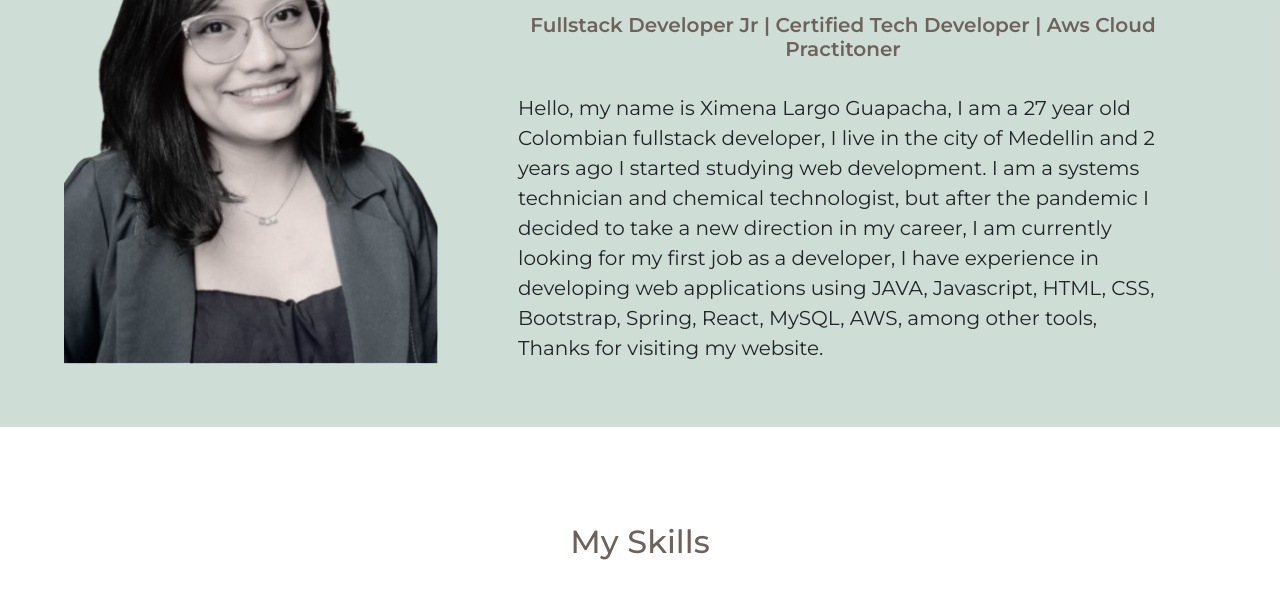
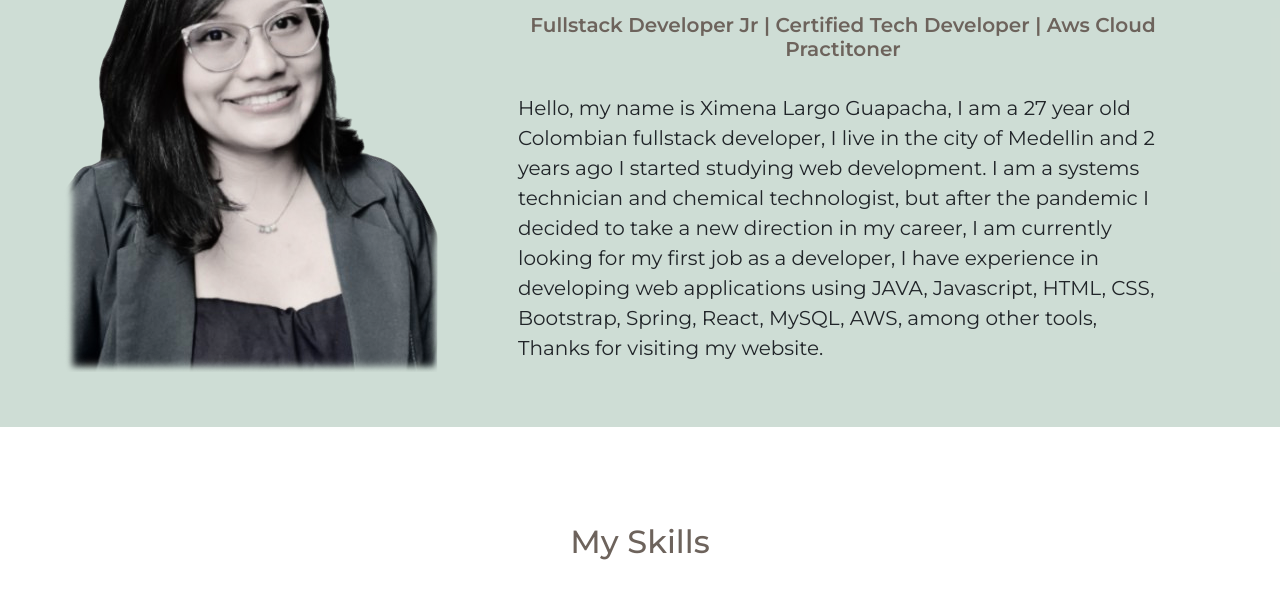
Before and after one commit to XimenaLargo96/portafolio-generation, a plain HTML site: page index.html in a window 1280 px wide. Shown: the part 237-840 px from the top of the page. Drawn offline with nearby package versions, Linux system fonts and the light colour scheme.

Commit message:
change image

```diff
--- a/index.html
+++ b/index.html
@@ -59,7 +59,7 @@
         <section class="about-me banner pb-3 about-me-responsive" id="about-me">
             <div class="d-block">
                 <div class="d-flex justify-content-center">
-                    <img src="./img/ximena-profile.png" alt="profile-image">
+                    <img src="./img/Ximena-Largo-Foto1.png" alt="profile-image">
                 </div>
                 <div class="pe-3 ps-3 m-3">
                     <h1 class="mb-3 fs-1">Ximena Largo Guapacha</h1>
@@ -71,7 +71,7 @@
         <section class="about-me banner about-me-desktop mb-5" id="about-me">
             <div class="d-flex justify-content-evenly pe-5 ps-5">
                 <div class="m-3">
-                    <img src="./img/ximena-profile.png" class="d-block mb-4 w-auto h-auto">
+                    <img src="./img/Ximena-Largo-Foto1.png" class="d-block mb-4 w-auto h-auto">
                 </div>
                 <div class="pe-3 ps-3 m-5">
                     <h1 class="mb-3 fs-1 p-3">Ximena Largo Guapacha</h1>
```
Also changed, not shown: img/Ximena-Largo-Foto1.png (added).
